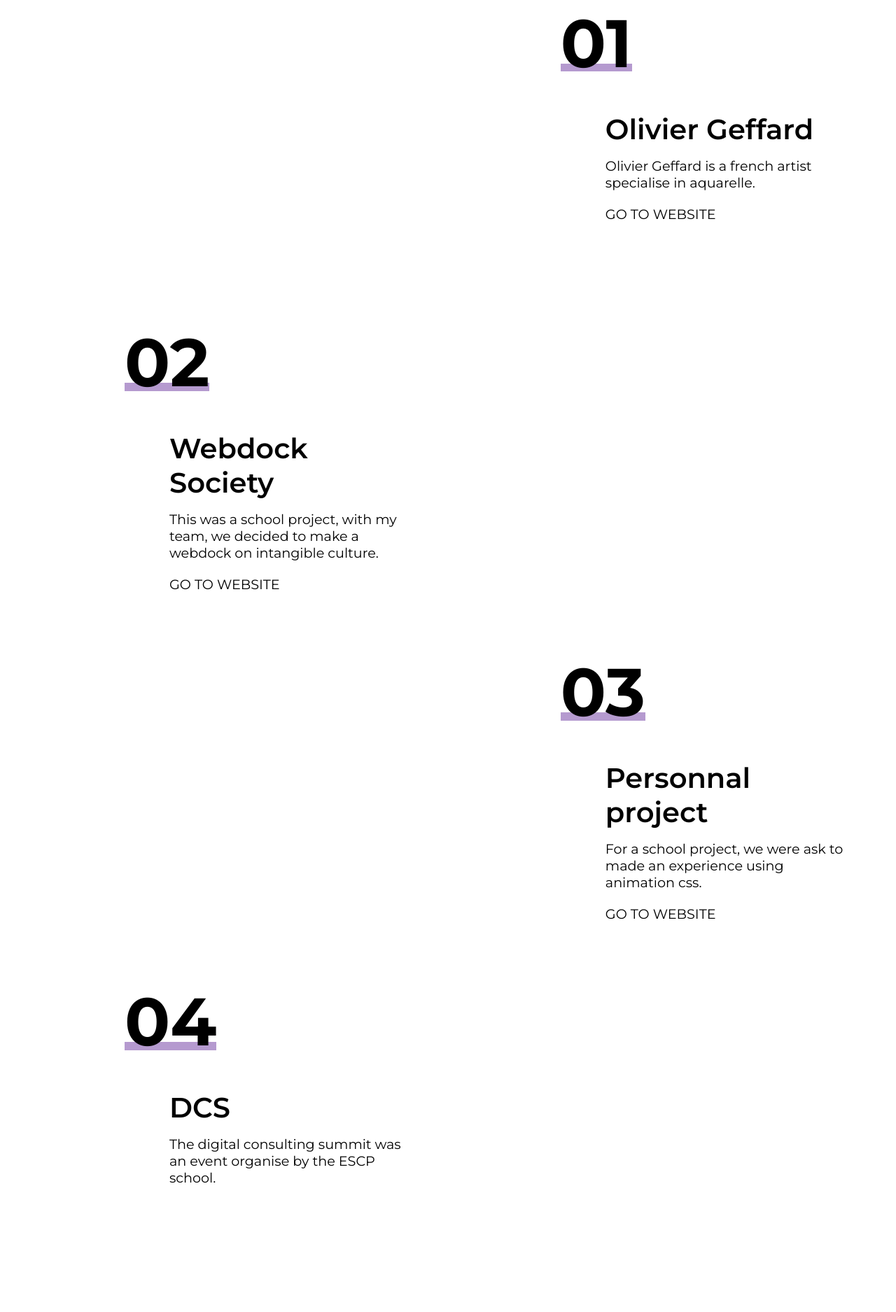
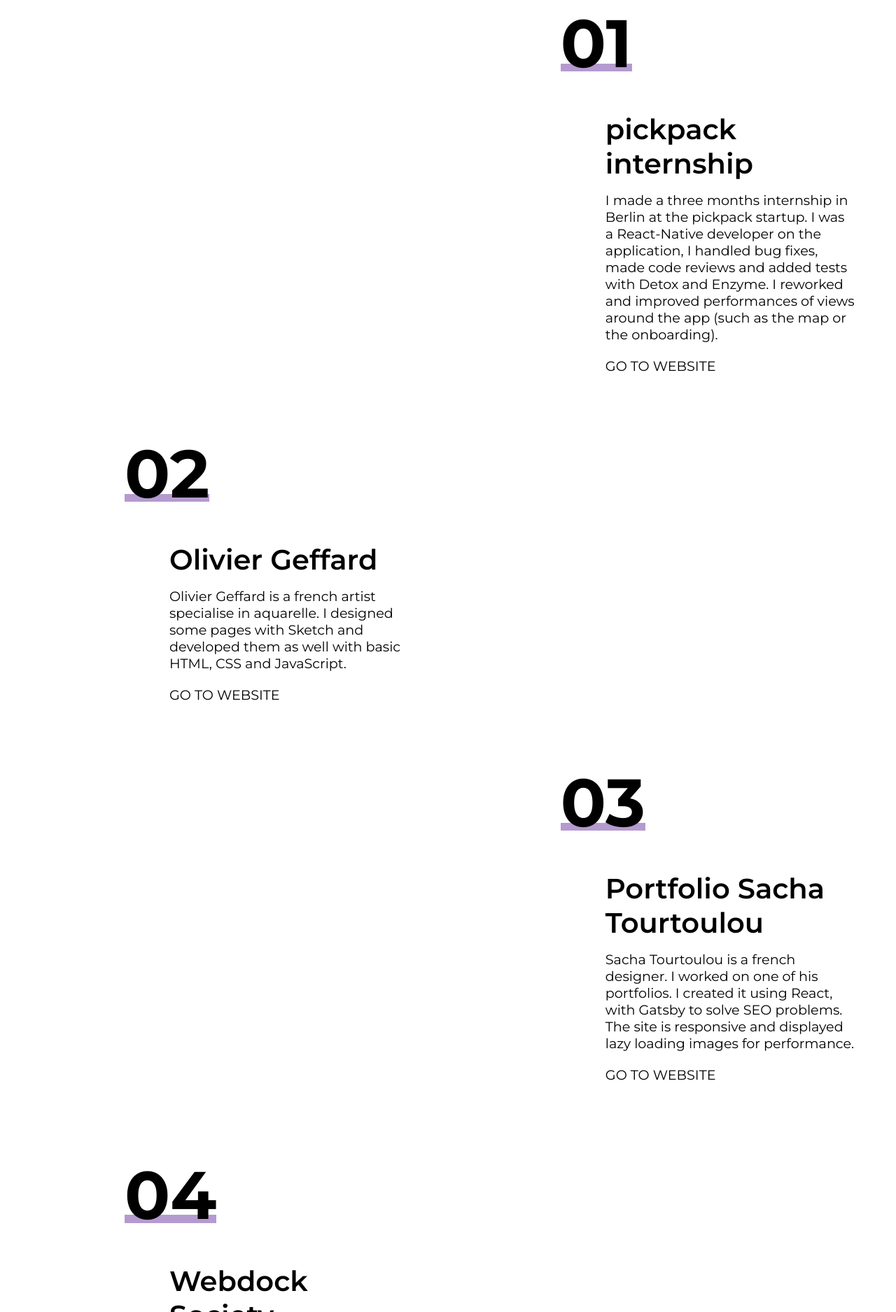
Before and after one commit to RomainMaillot/portfolio, a website built with webpack: page src/index.html in a window 1280 px wide. Shown: the part 925-2800 px from the top of the page at 70% size. Built offline with nearby package versions, Linux system fonts and the light colour scheme; what curtainsjs would draw is missing.

Commit message:
:sparkles: Make new project easier

```diff
--- a/src/index.html
+++ b/src/index.html
@@ -55,23 +55,26 @@
         <h1>It's coming.</h1>
     </div> -->
     <main>
-        <div id="work" class="project js-project" data-title="Olivier Geffard" data-text="Olivier Geffard is a french artist specialise in aquarelle." data-position="left" data-link="http://www.geffard.com/">
+        <div id="work" class="project js-project" data-title="pickpack internship" data-text="I made a three months internship in Berlin at the pickpack startup. I was a React-Native developer on the application, I handled bug fixes, made code reviews and added tests with Detox and Enzyme. I reworked and improved performances of views around the app (such as the map or the onboarding)." data-link="https://www.pickpack.de/?_branch_match_id=688013326299254159">
+            <img src="images/pickpack.jpg" alt="Pickpack internship">
+        </div>
+        <div class="project js-project" data-title="Olivier Geffard" data-text="Olivier Geffard is a french artist specialise in aquarelle. I designed some pages with Sketch and developed them as well with basic HTML, CSS and JavaScript." data-link="http://www.geffard.com/">
             <img src="images/mockup_oliviergeffard.jpg" alt="olivier geffard website">
         </div>
-        <div class="project js-project" data-title="Webdock Society" data-text="This was a school project, with my team, we decided to make a webdock on intangible culture." data-position="right" data-link="https://webdocksociety.netlify.com/">
+        <div class="project js-project" data-title="Portfolio Sacha Tourtoulou" data-text="Sacha Tourtoulou is a french designer. I worked on one of his portfolios. I created it using React, with Gatsby to solve SEO problems. The site is responsive and displayed lazy loading images for performance." data-link="https://sacha-tourtoulou.netlify.com/">
+            <img src="images/sacha_portfolio.png" alt="Sacha tourtoulou portfolio">
+        </div>
+        <div class="project js-project" data-title="Webdock Society" data-text="This was a school project, with my team, we decided to make a webdock on intangible culture. I was the lead dev on this project and we made everything with javascript class." data-link="https://webdocksociety.netlify.com/">
             <img src="images/webdock.png" alt="webdock sociétal">
         </div>
-        <div class="project js-project" data-title="Personnal project" data-text="For a school project, we were ask to made an experience using animation css." data-position="left" data-link="https://earthquake-simulator.netlify.com">
+        <div class="project js-project" data-title="POP QUIZZ" data-text="This is a project of pop culture question where I was in charge of the front end development with React" data-link="https://popquizz.netlify.com/">
+            <img src="images/pop_quizz.png" alt="Jeux de quizz">
+        </div>
+        <div class="project js-project" data-title="Personnal project" data-text="For a school project, we were ask to made an experience using animation css and keeping good performance with pure css." data-link="https://earthquake-simulator.netlify.com">
             <img src="images/mockup_personnal.jpg" alt="Css animations">
         </div>
-        <div class="project js-project" data-title="DCS" data-text="The digital consulting summit was an event organise by the ESCP school." data-position="right" >
+        <div class="project js-project" data-title="DCS" data-text="Event organized by ESCP Europe students. I designed the logo of the DCS 2018 along with flyers, invitations and prints. " >
             <img src="images/mockup_affichedcs.jpg" alt="Digital consulting summit">
-        </div>
-        <div class="project js-project" data-title="POP QUIZZ" data-text="This is a project of pop culture question where I was in charge of the front end development with react" data-position="left" data-link="https://popquizz.netlify.com/">
-            <img src="images/pop_quizz.png" alt="Jeux de quizz">
-        </div>
-        <div class="project js-project" data-title="Portfolio Sacha Tourtoulou" data-text="This is the portfolio of Sacha Tourtoulou, a designer. I developed his site using react and gatsby for server rendering." data-position="right" data-link="https://sacha-tourtoulou.netlify.com/">
-            <img src="images/sacha_portfolio.png" alt="Sacha tourtoulou portfolio">
         </div>
         <!-- <div class="casestudy">
             <div class="info">
--- a/src/js/projects.js
+++ b/src/js/projects.js
@@ -10,7 +10,7 @@
 
     createElement()
     {
-        if(this.container.dataset.position === 'right')
+        if(this.index % 2 === 0)
         {
             this.createContentDiv()
             this.createImgDiv()
```
Also changed, not shown: 2 other files.
